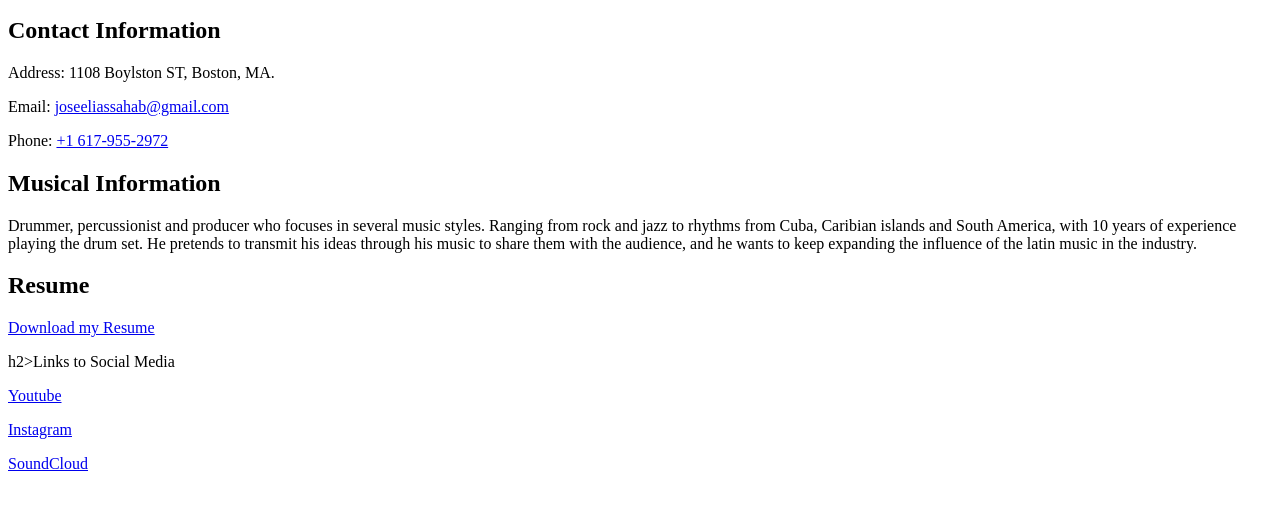
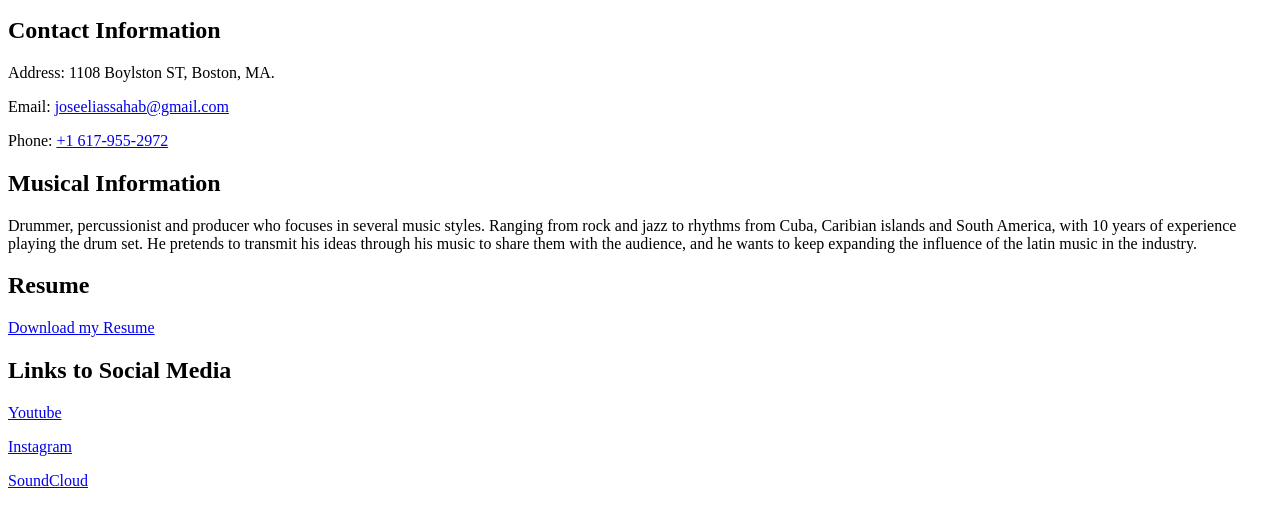
Before and after one commit to Jsahabtorres/Jsahabtorres.github.io, a plain HTML site: page index.html in a window 1280 px wide. Shown: the part 346-852 px from the top of the page. Drawn offline with Linux system fonts and the light colour scheme.

Commit message:
Fix the code for heading.

```diff
--- a/index.html
+++ b/index.html
@@ -15,7 +15,8 @@
 <h2>Musical Information</h2>
 <p>Drummer, percussionist and producer who focuses in several music styles. Ranging from rock and jazz to rhythms from Cuba, Caribian islands and South America, with 10 years of experience playing the drum set. He pretends to transmit his ideas through his music to share them with the audience, and he wants to keep expanding the influence of the latin music in the industry.</p>
 <h2>Resume</h2>
-<p><a href="resume-jose-elias-sahab.pdf" download>Download my Resume</a></p>h2>Links to Social Media</h2></body>
+<p><a href="resume-jose-elias-sahab.pdf" download>Download my Resume</a></p>
+<h2>Links to Social Media</h2></body>
 </html>
 <p><a href="https://youtube.com/@jsahabmusic?si=gj5XW3Necc-R5WM-">Youtube</a></p>
 <p><a href="https://www.instagram.com/pepe_sahab_19?igsh=NGI0aDE5amZjY2I5&utm_source=qr">Instagram</a></p>
```
